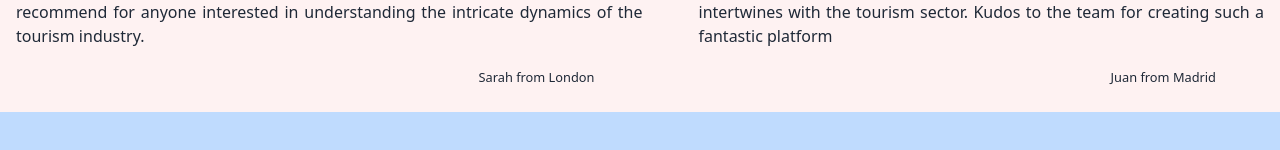
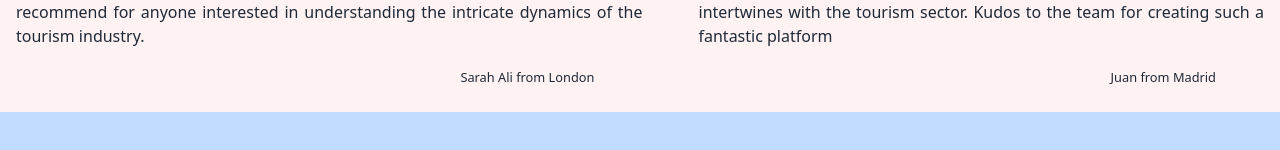
Before and after one commit to msahrana/b9-a10-client, a React (Vite) app: page / in a window 1280 px wide. Shown: the part 1984-2134 px from the top of the page. Built offline with nearby package versions, Linux system fonts and the light colour scheme; no server answers.

Commit message:
last commit

```diff
--- a/src/components/Testimonials/Testimonials.jsx
+++ b/src/components/Testimonials/Testimonials.jsx
@@ -13,7 +13,7 @@ const Testimonials = () => {
             understanding the intricate dynamics of the tourism industry.
           </p>
           <p className="pr-16 text-right mb-6">
-            <small>Sarah from London</small>
+            <small>Sarah Ali from London</small>
           </p>
         </div>
         <div>
```
